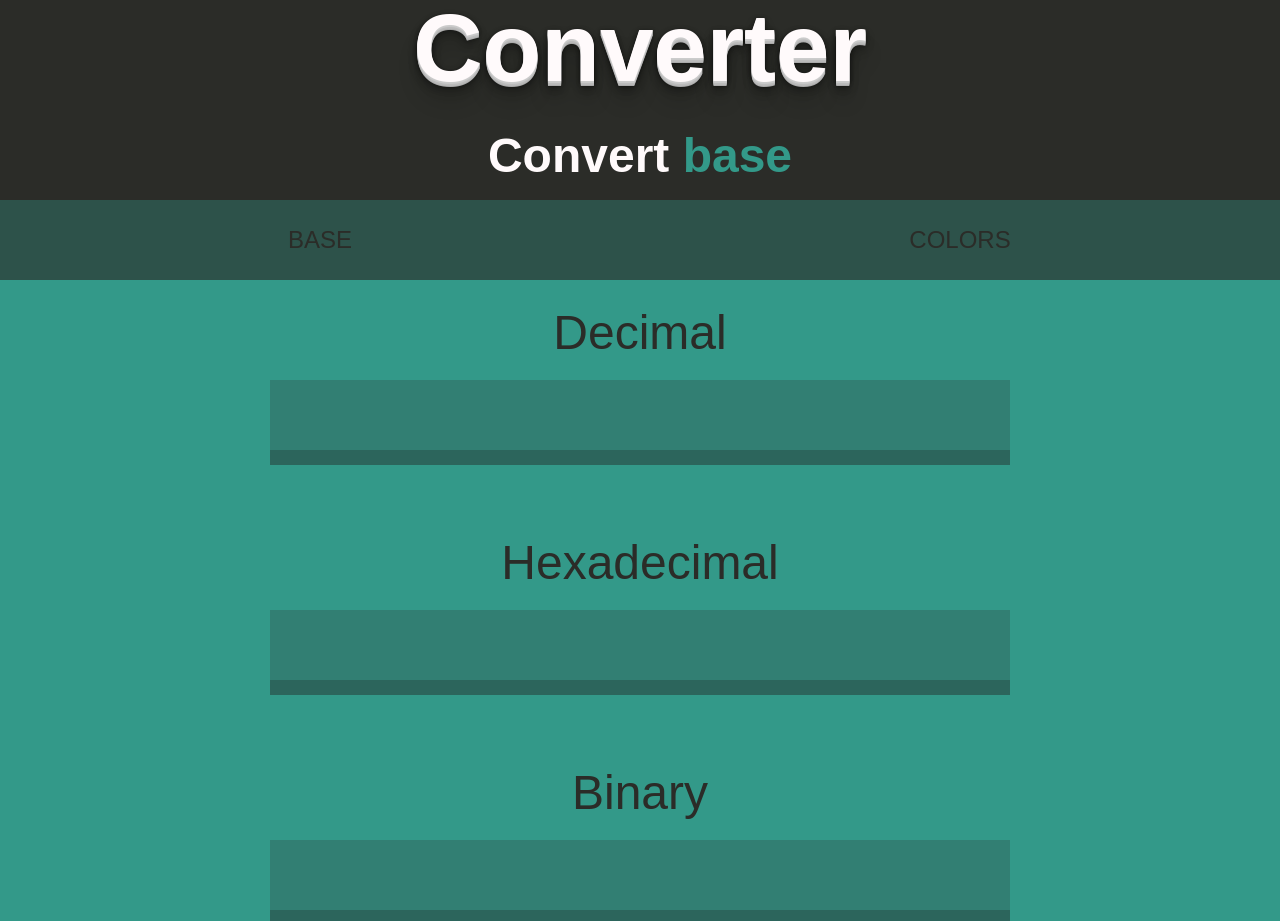
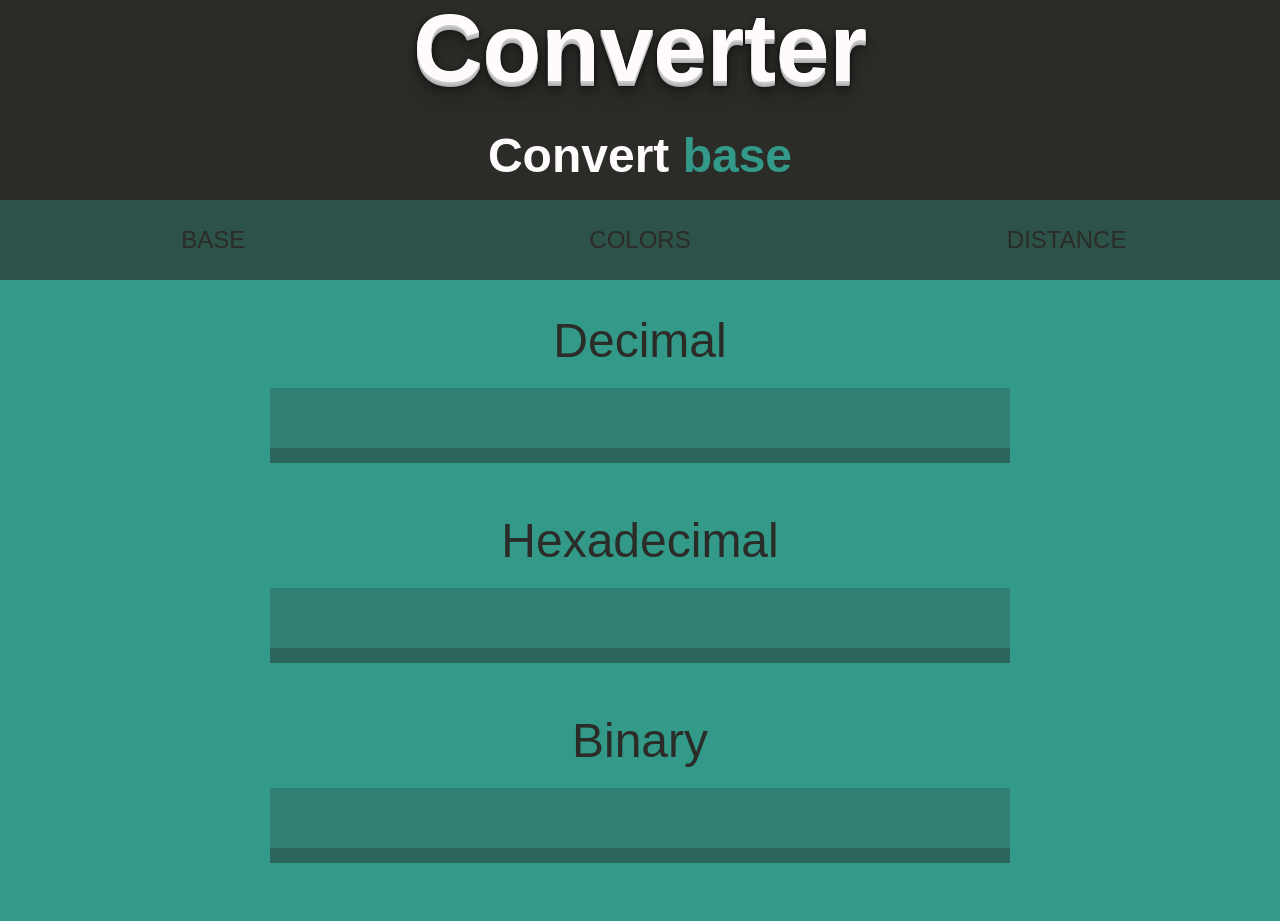
Before and after one commit to MikkelWestermann/Converter, a React (Create React App) app: page / in a window 1280 px wide. Shown: the top 921 px of the page. Built offline with nearby package versions, Linux system fonts and the light colour scheme; a web font is replaced by a local one.

Commit message:
Add distance conversion

```diff
--- a/src/App.css
+++ b/src/App.css
@@ -3,5 +3,5 @@
   flex-direction: column;
   align-items: center;
   background-color: #339989;
-  min-height: 75vh;
+  min-height: 69vh;
 }
--- a/src/App.js
+++ b/src/App.js
@@ -2,6 +2,7 @@ import React, { Component } from 'react';
 import Header from './Components/Header/Header';
 import Base from './Components/Base/Base';
 import Colors from './Components/Colors/Colors';
+import Distance from './Components/Distance/Distance';
 import './App.css';
 
 class App extends Component {
@@ -68,6 +69,11 @@ class App extends Component {
               convertToDecimal={this.convertToDecimal}
             />
           }
+          {
+            this.state.route === 'distance'
+            &&
+            <Distance />
+          }
         </div>
       </div>
     );
--- a/src/Components/Base/Base.js
+++ b/src/Components/Base/Base.js
@@ -4,6 +4,17 @@ import InputField from '../InputField/InputField';
 const hex = ['0', '1', '2', '3', '4', '5', '6', '7', '8', '9', 'a', 'b', 'c', 'd', 'e', 'f'];
 const base64 = ['A', 'B', 'C', 'D', 'E', 'F', 'G', 'H', 'I', 'J', 'K', 'L', 'M', 'N', 'O', 'P', 'Q', 'R', 'S', 'T', 'U', 'V', 'W', 'X', 'Y', 'Z', 'a', 'b', 'c', 'd', 'e', 'f', 'g', 'h', 'i', 'j', 'k', 'l', 'm', 'n', 'o', 'p', 'q', 'r', 's', 't', 'u', 'v', 'w', 'x', 'y', 'z', '0', '1', '2', '3', '4', '5', '6', '7', '8', '9', '+', '/'];
 const binary = ['0', '1'];
+
+const makeSet = name => {
+  const mySet = new Set();
+  for (let i = 0; i < name.length; i++) {
+    mySet.add(name[i]);
+  }
+  return mySet;
+}
+
+const hexSet = makeSet(hex);
+const base64Set = makeSet(base64);
 
 class Base extends Component {
   constructor() {
@@ -50,27 +61,62 @@ class Base extends Component {
       base64: value
     });
   }
+  handleInputChange = (e, name) => {
+
+    if (name === 'Decimal') {
+      if (e.target.value.length > 0) {
+        if (e.target.value[e.target.value.length - 1] !== '0') {
+          if (!parseInt(e.target.value[e.target.value.length - 1])) {
+            return;
+          }
+        }
+      }
+      this.handleDecimal(e.target.value);
+    } else if (name === 'Binary') {
+      if (e.target.value.length > 0) {
+        if (e.target.value[e.target.value.length - 1] !== '0' && e.target.value[e.target.value.length - 1] !== '1') {
+          return;
+        }
+      }
+      this.handleBinary(e.target.value);
+    } else if (name === 'Hexadecimal') {
+      if (e.target.value.length > 0) {
+        if (!hexSet.has(e.target.value[e.target.value.length - 1])) {
+          return;
+        }
+      }
+      this.handleHex(e.target.value);
+    } else if (name === 'Base64') {
+      if (e.target.value.length > 0) {
+        if (!base64Set.has(e.target.value[e.target.value.length - 1])) {
+          return;
+        }
+      }
+      this.handleBase64(e.target.value);
+    }
+  }
   render() {
     return (
       <div className="App">
+        <br />
         <InputField
           input={this.state.decimal}
-          calculate={this.handleDecimal}
+          handleInputChange={this.handleInputChange}
           inputName='Decimal'
         />
         <InputField
           input={this.state.hexadecimal}
-          calculate={this.handleHexadecimal}
+          handleInputChange={this.handleInputChange}
           inputName='Hexadecimal'
         />
         <InputField
           input={this.state.binary}
-          calculate={this.handleBinary}
+          handleInputChange={this.handleInputChange}
           inputName='Binary'
         />
         <InputField
           input={this.state.base64}
-          calculate={this.handleBase64}
+          handleInputChange={this.handleInputChange}
           inputName='Base64'
         />
       </div>
--- a/src/Components/Colors/Colors.css
+++ b/src/Components/Colors/Colors.css
@@ -4,5 +4,4 @@
   align-items: center;
   justify-content: center;
   font-size: 2.5em;
-  height: 70vh;
 }
--- a/src/Components/Colors/Colors.js
+++ b/src/Components/Colors/Colors.js
@@ -92,7 +92,7 @@ class Colors extends Component {
   }
   render() {
     return (
-      <div style={{backgroundColor: `#${this.getValidColor(this.state.hex) ? this.state.hex : '339989'}`}} className={`colors ${this.state.brightness}`}>
+      <div style={{backgroundColor: `#${this.getValidColor(this.state.hex) ? this.state.hex : '339989'}`}} className={`App colors ${this.state.brightness}`}>
         {!this.getValidColor(this.state.hex) ? <h3>Write a Valid Color</h3> : <h3>Color has been Converted</h3>}
         <ColorInput
           change={this.onColorChange}
--- /dev/null
+++ b/src/Components/Distance/Distance.js
@@ -0,0 +1,84 @@
+import React, { Component } from 'react';
+import InputField from '../InputField/InputField';
+
+class Distance extends Component {
+  constructor() {
+    super();
+    this.state = {
+      meter: '',
+      kilometer: '',
+      centimeter: '',
+      millimeter: '',
+      micrometer: '',
+      nanometer: ''
+    }
+  }
+  convertDistance = (value, constant) => {
+    if (value === '') {
+      return 0;
+    }
+    value = parseFloat(value);
+    return value * constant;
+  }
+  handleDistanceChange = (value, name) => {
+    let meters;
+    switch (name) {
+      case 'meter':
+        meters = value;
+        break;
+      case 'kilometer':
+        meters = this.convertDistance(value, 1000);
+        break;
+      case 'centimeter':
+        meters = this.convertDistance(value, 0.01)
+        break;
+      case 'millimeter':
+        meters = this.convertDistance(value, 0.001)
+        break;
+      case 'micrometer':
+        meters = this.convertDistance(value, 0.000001)
+        break;
+      case 'nanometer':
+        meters = this.convertDistance(value, 0.000000001)
+        break;
+      default:
+        meters = 0;
+    }
+    this.setState({
+      meter: meters,
+      kilometer: meters / 1000,
+      centimeter: meters * 100,
+      millimeter: meters * 1000,
+      micrometer: meters * 1000000,
+      nanometer: meters * 1000000000
+    })
+  }
+  handleInputChange = (e, name) => {
+    if (e.target.value.length > 0) {
+      if (e.target.value[e.target.value.length - 1] !== '0' && e.target.value[e.target.value.length - 1] !== '.') {
+        if (!parseInt(e.target.value[e.target.value.length - 1])) {
+          return;
+        }
+      }
+    }
+    this.handleDistanceChange(e.target.value, name);
+  }
+  render() {
+    return (
+      <div className='App'>
+        {
+          Object.entries(this.state).map(([key, value]) => {
+            return (<InputField
+              inputName={key}
+              key={key}
+              input={value}
+              handleInputChange={this.handleInputChange}
+            />)
+          })
+        }
+      </div>
+    );
+  }
+}
+
+export default Distance;
--- a/src/Components/InputField/InputField.css
+++ b/src/Components/InputField/InputField.css
@@ -4,13 +4,13 @@
   align-items: center;
   text-align: center;
   width: 75vw;
-  margin: 25px;
+  margin: 15px;
 }
 
 input {
   border: none;
   width: 75%;
-  height: 50px;
+  height: 40px;
   margin: 20px;
   padding: 10px;
   font-size: 2.25em;
--- a/src/Components/InputField/InputField.js
+++ b/src/Components/InputField/InputField.js
@@ -1,44 +1,9 @@
 import React, { Component } from 'react';
 import './InputField.css';
 
-const hex = ['0', '1', '2', '3', '4', '5', '6', '7', '8', '9', 'a', 'b', 'c', 'd', 'e', 'f'];
-const base64 = ['A', 'B', 'C', 'D', 'E', 'F', 'G', 'H', 'I', 'J', 'K', 'L', 'M', 'N', 'O', 'P', 'Q', 'R', 'S', 'T', 'U', 'V', 'W', 'X', 'Y', 'Z', 'a', 'b', 'c', 'd', 'e', 'f', 'g', 'h', 'i', 'j', 'k', 'l', 'm', 'n', 'o', 'p', 'q', 'r', 's', 't', 'u', 'v', 'w', 'x', 'y', 'z', '0', '1', '2', '3', '4', '5', '6', '7', '8', '9', '+', '/'];
-
-const makeSet = name => {
-  const mySet = new Set();
-  for (let i = 0; i < name.length; i++) {
-    mySet.add(name[i]);
-  }
-  return mySet;
-}
-
-const hexSet = makeSet(hex);
-const base64Set = makeSet(base64);
-
 class InputField extends Component {
   onInputChange = (e) => {
-    if (e.target.value.length > 0) {
-      if (this.props.inputName === 'Decimal') {
-        if (e.target.value[e.target.value.length - 1] !== '0') {
-          if (!parseInt(e.target.value[e.target.value.length - 1])) {
-            return;
-          }
-        }
-      } else if (this.props.inputName === 'Binary') {
-        if (e.target.value[e.target.value.length - 1] !== '0' && e.target.value[e.target.value.length - 1] !== '1') {
-          return;
-        }
-      } else if (this.props.inputName === 'Hexadecimal') {
-        if (!hexSet.has(e.target.value[e.target.value.length - 1])) {
-          return;
-        }
-      } else if (this.props.inputName === 'Base64') {
-        if (!base64Set.has(e.target.value[e.target.value.length - 1])) {
-          return;
-        }
-      }
-    }
-    this.props.calculate(e.target.value);
+    this.props.handleInputChange(e, this.props.inputName);
   }
   render() {
     return (
--- a/src/Components/Navigator/Navigator.css
+++ b/src/Components/Navigator/Navigator.css
@@ -1,6 +1,6 @@
 nav {
   display: grid;
-  grid-template-columns: repeat(2, 1fr);
+  grid-template-columns: repeat(3, 1fr);
   grid-auto-rows: auto;
   align-items: center;
   text-align: center;
@@ -27,6 +27,10 @@ nav {
   grid-column: 2;
 }
 
+.three {
+  grid-column: 3;
+}
+
 .navLinks {
   font-size: 1.5em;
   text-transform: uppercase;
--- a/src/Components/Navigator/Navigator.js
+++ b/src/Components/Navigator/Navigator.js
@@ -11,6 +11,9 @@ class Navigator extends Component {
         <div className='two'>
           <div className='navLinks' onClick={() => this.props.onRouteChange('colors')}>Colors</div>
         </div>
+        <div className='three'>
+          <div className='navLinks' onClick={() => this.props.onRouteChange('distance')}>Distance</div>
+        </div>
       </nav>
     );
   }
```
